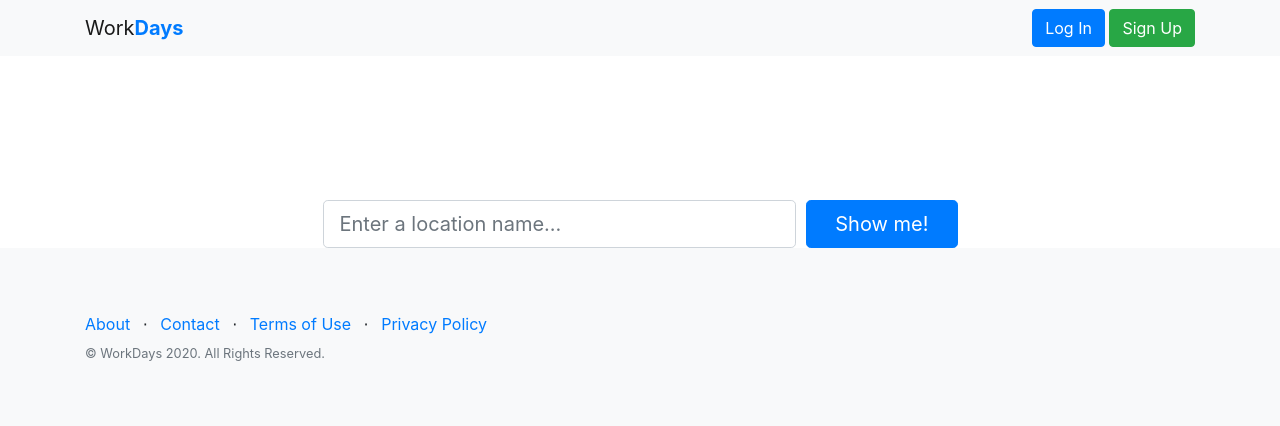
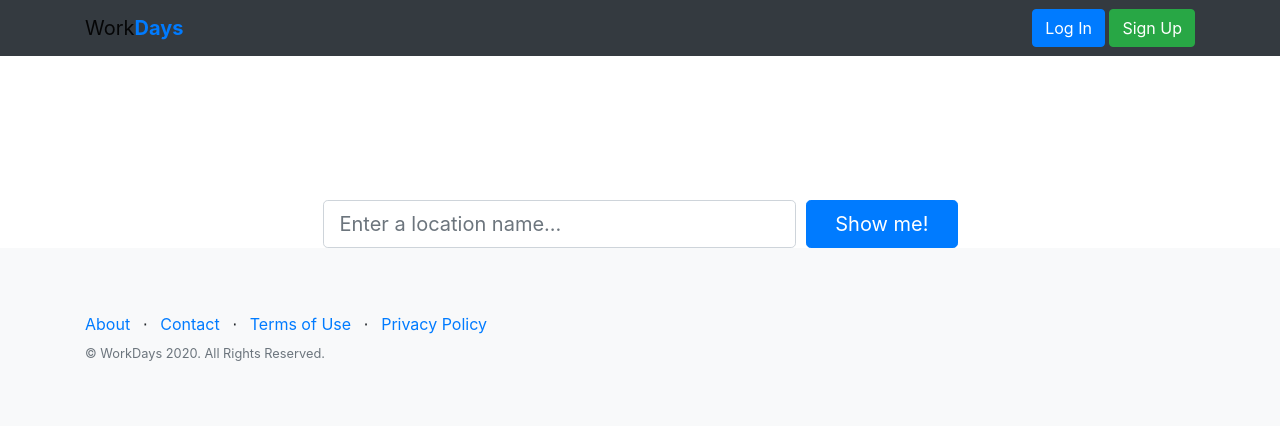
Before and after one commit to anhtran304/workdays, a Django app: page / in a window 1280 px wide. Shown: the top 426 px of the page. Run offline with Django 3.2, Linux system fonts and the light colour scheme; some libraries are stand-ins or nearby versions.

Commit message:
Black nav

```diff
--- a/workdays/templates/base.html
+++ b/workdays/templates/base.html
@@ -16,7 +16,7 @@
 <body>
 
   <!-- Navigation -->
-    <nav class="navbar navbar-light bg-light static-top">
+    <nav class="navbar navbar-light bg-dark static-top">
         <div class="container">
             <a class="navbar-brand" href="/">Work<strong class="text-primary">Days</strong></a>
             <div>
```
